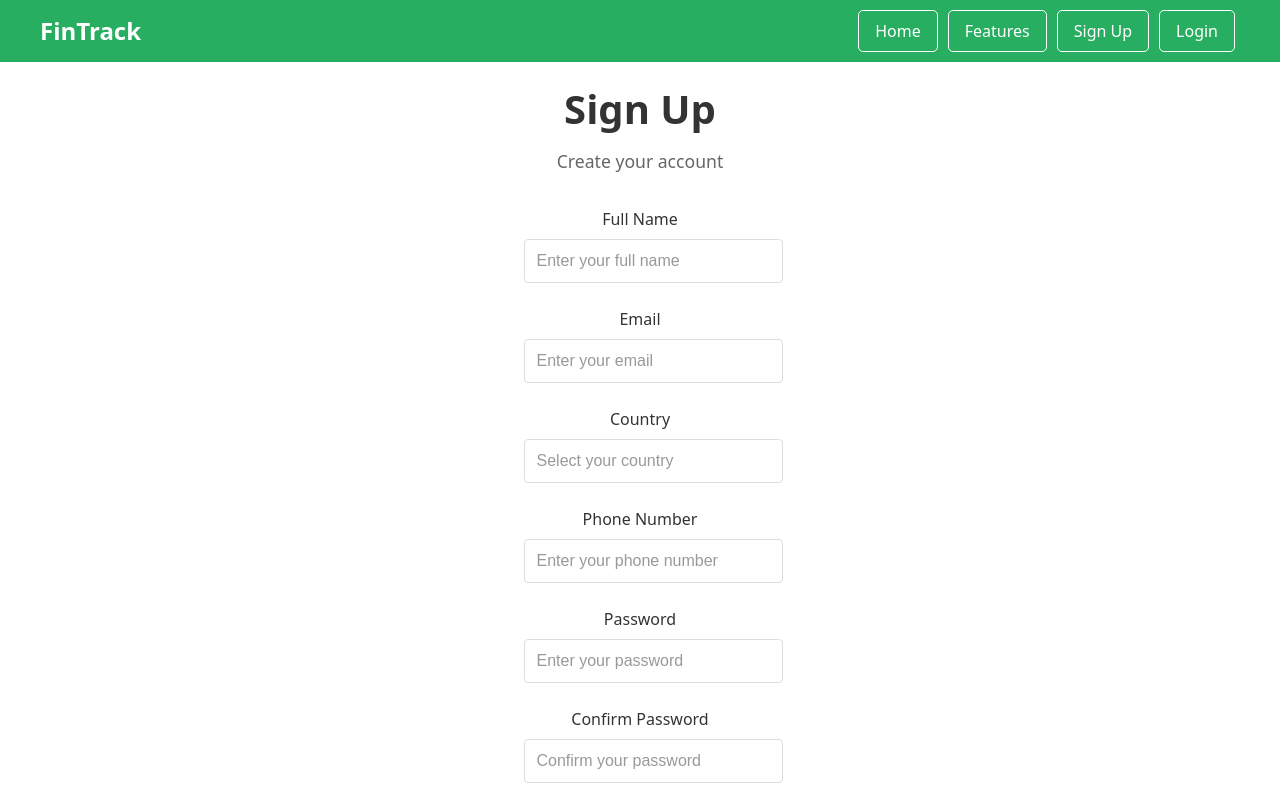
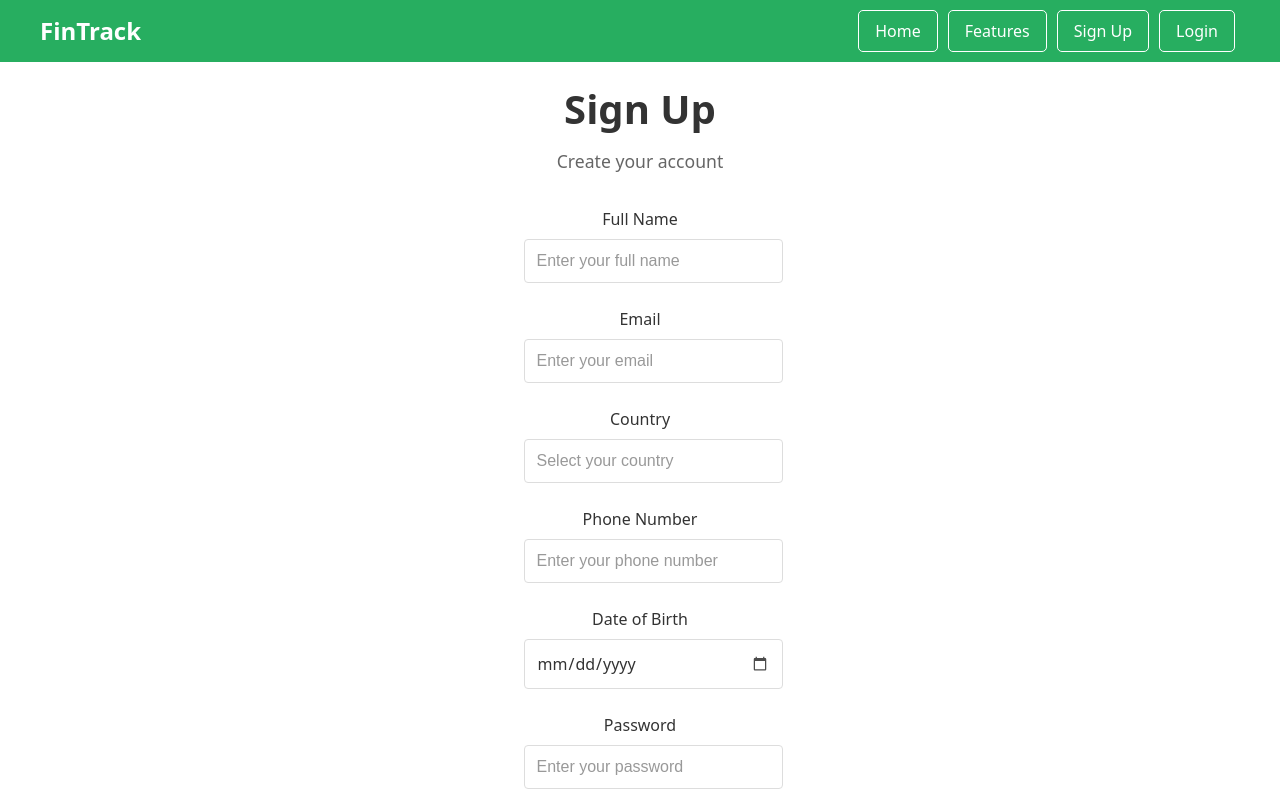
Before and after one commit to ErcModel3/personal-finance-tracker, a React (Vite) app: page /signup in a window 1280 px wide. Shown: the top 800 px of the page. Built offline with nearby package versions, Linux system fonts and the light colour scheme.

Commit message:
Creation of the DOB area

```diff
--- a/src/pages/SignUp.css
+++ b/src/pages/SignUp.css
@@ -65,6 +65,29 @@
   width: 100%;
 }
 
+/* Date input specific styling to match other inputs */
+input[type="date"] {
+  padding: 0.75rem;
+  border: 1px solid #ddd;
+  border-radius: 4px;
+  font-size: 1rem;
+  background-color: white;
+  width: 100%;
+  font-family: inherit;
+  color: #333;
+}
+
+/* Ensures the date picker icon looks consistent */
+input[type="date"]::-webkit-calendar-picker-indicator {
+  cursor: pointer;
+  opacity: 0.7;
+}
+
+/* Style for date placeholder text */
+input[type="date"]:invalid {
+  color: #999;
+}
+
 .form-group input::placeholder {
   color: #999;
 }
@@ -84,6 +107,8 @@
   font-size: 1rem;
   cursor: pointer;
   transition: background-color 0.2s;
+  display: flex;
+  justify-content: center;
 }
 
 .footer-link {
--- a/src/pages/SignUp.jsx
+++ b/src/pages/SignUp.jsx
@@ -8,6 +8,7 @@ const SignUp = () => {
     email: '',
     country: '',
     phoneNumber: '',
+    dateOfBirth: '', // Add dateOfBirth to state
     password: '',
     confirmPassword: ''
   });
@@ -85,6 +86,18 @@ const SignUp = () => {
                 />
               </div>
 
+              {/* Add Date of Birth field here */}
+              <div className="form-group">
+                <label htmlFor="dateOfBirth">Date of Birth</label>
+                <input
+                    type="date"
+                    id="dateOfBirth"
+                    name="dateOfBirth"
+                    value={formData.dateOfBirth}
+                    onChange={handleChange}
+                />
+              </div>
+
               <div className="form-group">
                 <label htmlFor="password">Password</label>
                 <input
```
